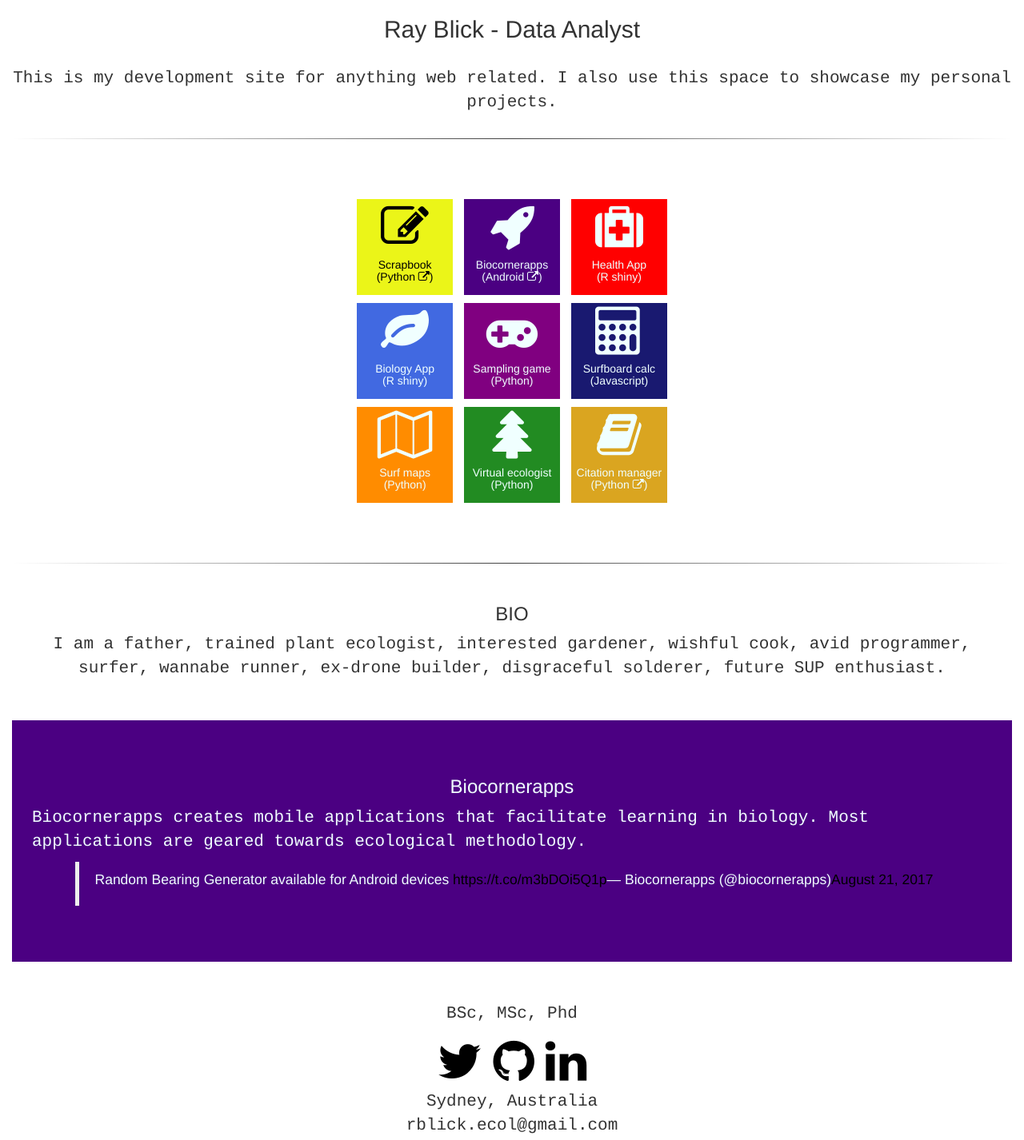
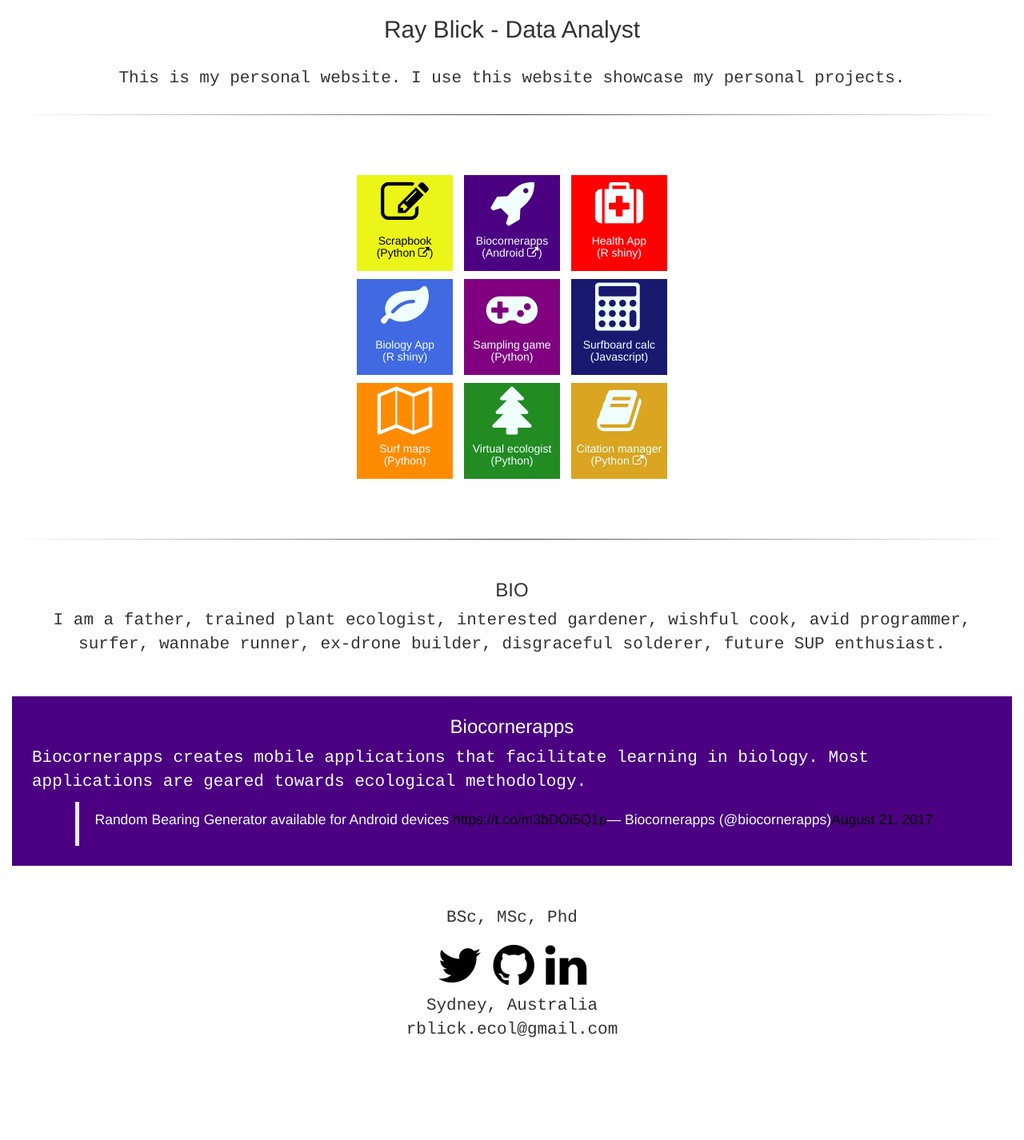
Before and after one commit to rayblick/rayblick.github.io, a plain HTML site: page index.html in a window 1280 px wide. Shown: the whole page at 80% size. After the commit the page ends 1353 px from the top, so only its background shows below. Drawn offline with nearby package versions, Linux system fonts and the light colour scheme; files whose address does not match are found by name.

Commit message:
Updated styles and modified title text

```diff
--- a/css/indexStyles.css
+++ b/css/indexStyles.css
@@ -93,9 +93,9 @@
 }
 .biocornerapps-wrapper{
   margin-top: 50px;
-  padding-top: 50px;
+  padding-top: 5px;
   margin-bottom: 50px;
-  padding-bottom: 50px;
+  padding-bottom: 5px;
   height: auto;
   width: 100%;
 }
--- a/index.html
+++ b/index.html
@@ -24,7 +24,7 @@
                 <div class='title-container'>
                     <div class='title-content'>
                         <h2>Ray Blick - Data Analyst</h2><br>
-                        <p id="subtext">This is my development site for anything web related. I also use this space to showcase my personal
+                        <p id="subtext">This is my personal website. I use this website showcase my personal
                         projects.</p>
                     </div>
                   </div>
```
